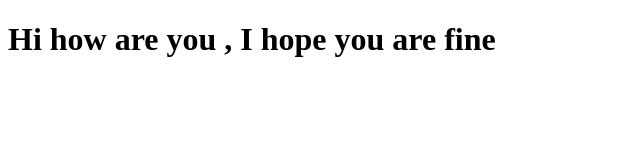
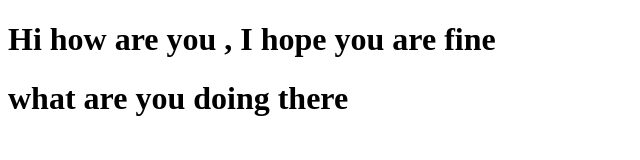
Before and after one commit to vakadapradeep/gitvideo, a plain HTML site: page index1.html in a window 1280 px wide. Shown: the whole page, without its empty margins (0-640 px from the left). Drawn offline with Linux system fonts and the light colour scheme.

Commit message:
Update index1.html

```diff
--- a/index1.html
+++ b/index1.html
@@ -7,5 +7,6 @@
   </head>
   <body>
     <h1>Hi how are you , I hope you are fine</h1>
+    <h1>what are you doing there </h1>
   </body>
 </html>
```
